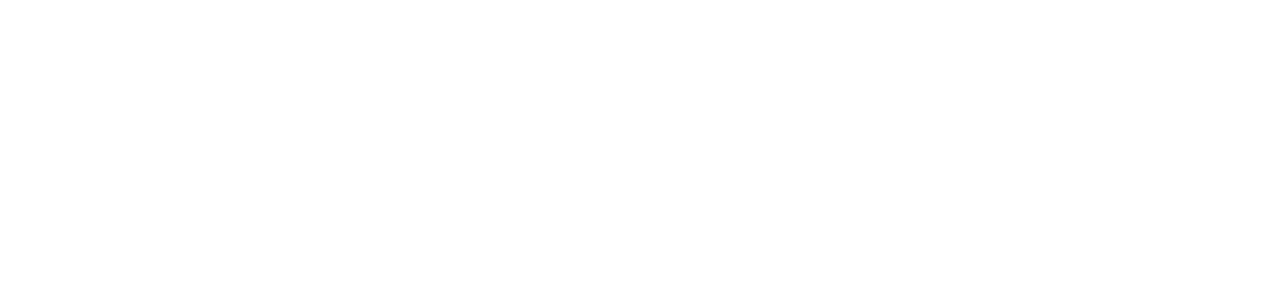
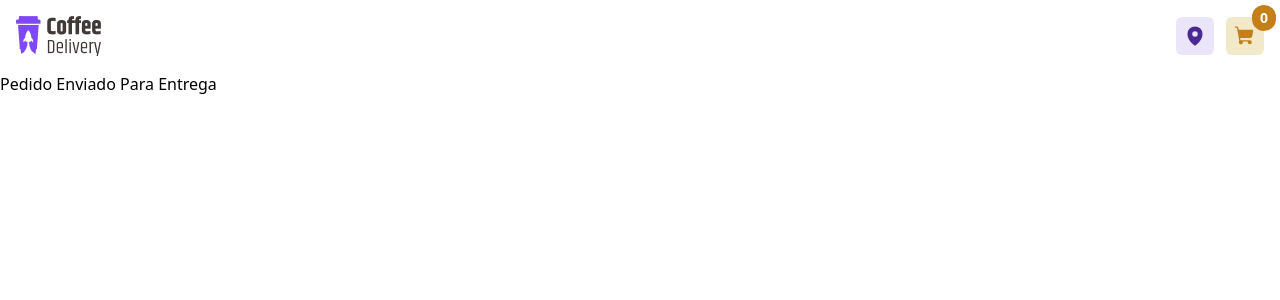
Before and after one commit to Murillou/coffee-delivery, a React (Vite) app: page /success in a window 1280 px wide. Before the commit this address had no page. Shown: the top 300 px of the page. Built offline with nearby package versions, Linux system fonts and the light colour scheme; no server answers.

Commit message:
[feat] criando component de Success

```diff
--- a/src/Router.tsx
+++ b/src/Router.tsx
@@ -2,6 +2,7 @@
 import { Home } from './pages/Home';
 import { Cart } from './pages/Cart';
 import { DefaultLayout } from './layouts/DefaultLayout';
+import { Success } from './pages/Success';
 
 export function Router() {
   return (
@@ -9,6 +10,7 @@
       <Route path="/" element={<DefaultLayout />}>
         <Route path="/" element={<Home />} />
         <Route path="/cart" element={<Cart />} />
+        <Route path="/success" element={<Success />} />
       </Route>
     </Routes>
   );
--- a/src/components/Payment/Payment.tsx
+++ b/src/components/Payment/Payment.tsx
@@ -151,7 +151,10 @@
         {totalItems > 0 ? (
           <div className="flex flex-col items-center gap-2 bg-base-card p-10 rounded-tl-lg rounded-br-lg rounded-tr-[40px] rounded-bl-[40px] font-baloo2 font-bold text-sm md:text-lg ">
             <div></div>
-            <NavLink to="/" className="text-purple-normal font-extrabold">
+            <NavLink
+              to="/success"
+              className="text-purple-normal font-extrabold"
+            >
               <button className="bg-yellow-normal text-white px-2 py-3 w-[386px]">
                 CONFIRMAR PEDIDO
               </button>
--- a/src/pages/Success.tsx
+++ b/src/pages/Success.tsx
@@ -1 +1,3 @@
- e
+export function Success() {
+  return <h1>Pedido Enviado Para Entrega</h1>;
+}
```
